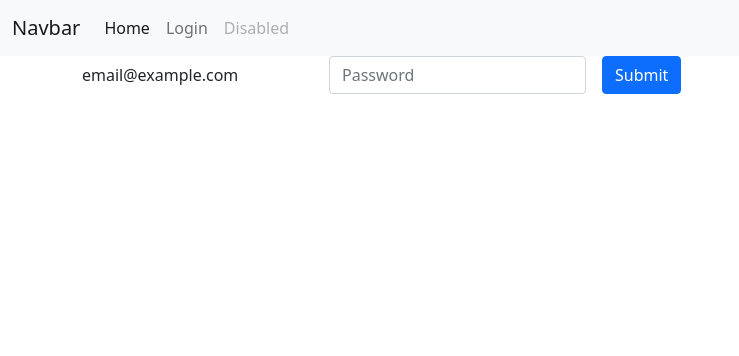
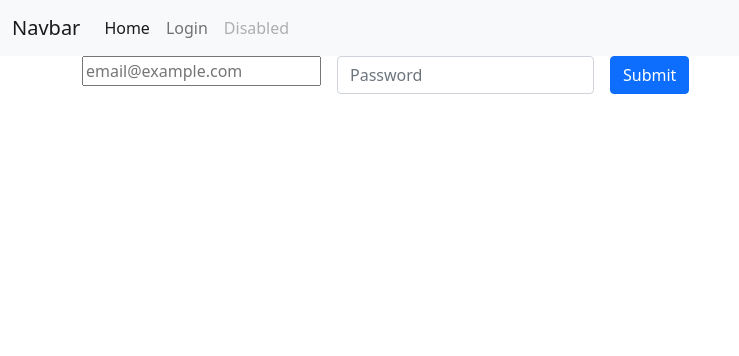
Before and after one commit to matteospanio/flask-sql, a Flask app: page /login in a window 1280 px wide. Shown: the top 356 px of the page, without its empty margins (0-739 px from the left). Run offline with Flask 2, Linux system fonts and the light colour scheme.

Commit message:
Modified login template

```diff
--- a/app/templates/login.html
+++ b/app/templates/login.html
@@ -5,13 +5,11 @@ Login
 
 {% block content %}
 <div class="container">
-    <form class="row g-3">
+    <form class="row g-3" action="/" method="POST">
             <div class="col-auto">
-                <label for="staticEmail2" class="visually-hidden">Email</label>
-                <input type="text" readonly class="form-control-plaintext" id="staticEmail2" value="email@example.com">
+                <input type="text" name="email" class="text" id="staticEmail2" placeholder="email@example.com">
             </div>
             <div class="col-auto">
-                <label for="inputPassword2" class="visually-hidden">Nome</label>
                 <input type="password" class="form-control" id="inputPassword2" placeholder="Password">
             </div>
                 <div class="col-auto">
```
